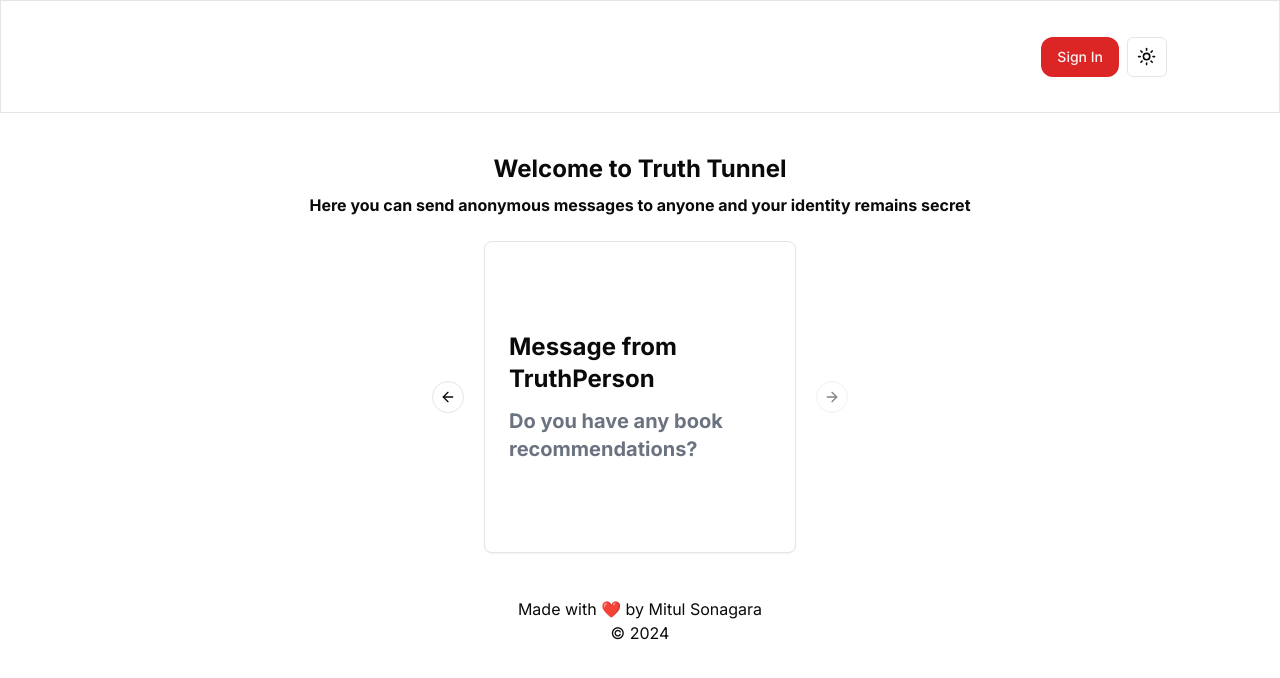
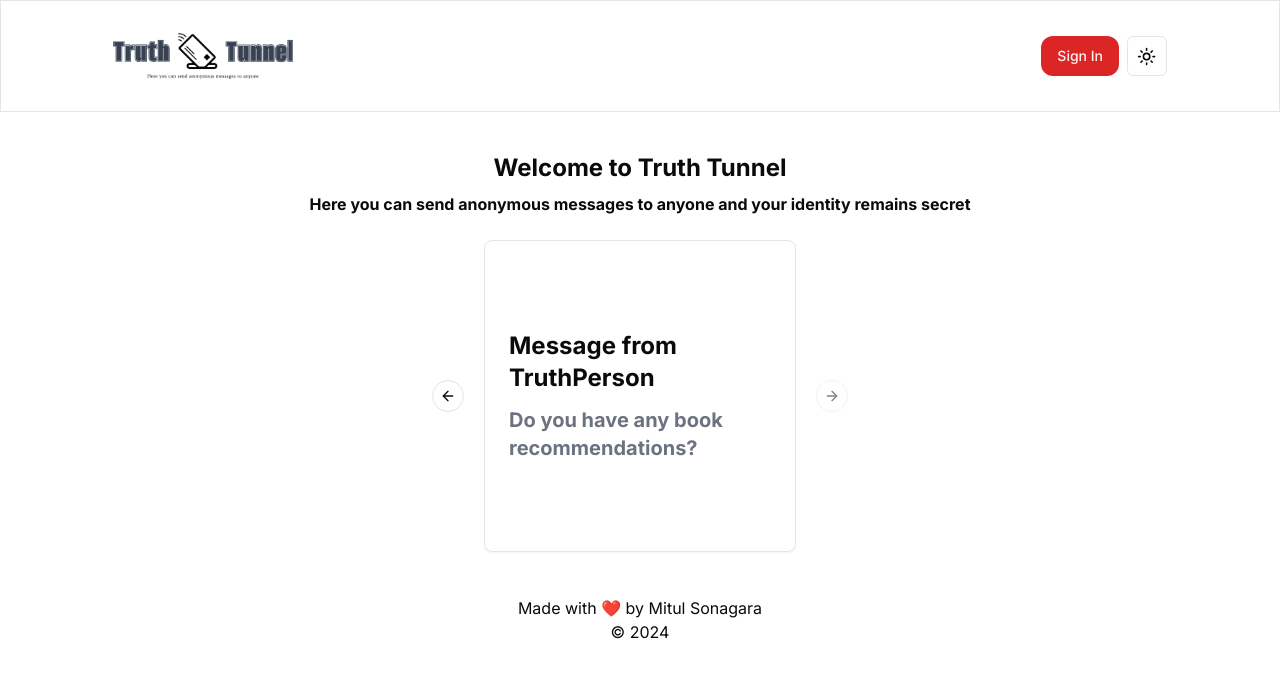
Before and after one commit to MitulSonagara/truth-tunnel, a Next.js app: page / in a window 1280 px wide. Shown: the top 678 px of the page. Built offline with nearby package versions, Linux system fonts and the light colour scheme; no server answers.

Commit message:
Fixed logo for light mode

```diff
--- a/src/components/Navbar.tsx
+++ b/src/components/Navbar.tsx
@@ -6,6 +6,7 @@ import { User } from "next-auth";
 import { Button } from "@/components/ui/button";
 import Image from "next/image";
 import { ModeToggle } from "./ThemeToggle";
+import { useTheme } from "next-themes";
 
 const Navbar = () => {
   const { data: session, status } = useSession();
@@ -14,6 +15,10 @@ const Navbar = () => {
   // Determine if session is loading, logged in, or logged out
   const loading = status === "loading";
   const loggedIn = !!session;
+
+  const { theme } = useTheme();
+  const logoSrc =
+    theme === "dark" ? "/assets/logo1.png" : "/assets/logo.png";
 
   return (
     <>
@@ -40,7 +45,7 @@ const Navbar = () => {
             <>
               <div className="flex items-center">
                 <Image
-                  src="/assets/logo1.png"
+                  src={logoSrc}
                   alt="Truth Tunnel Logo"
                   width={180}
                   height={180}
```
